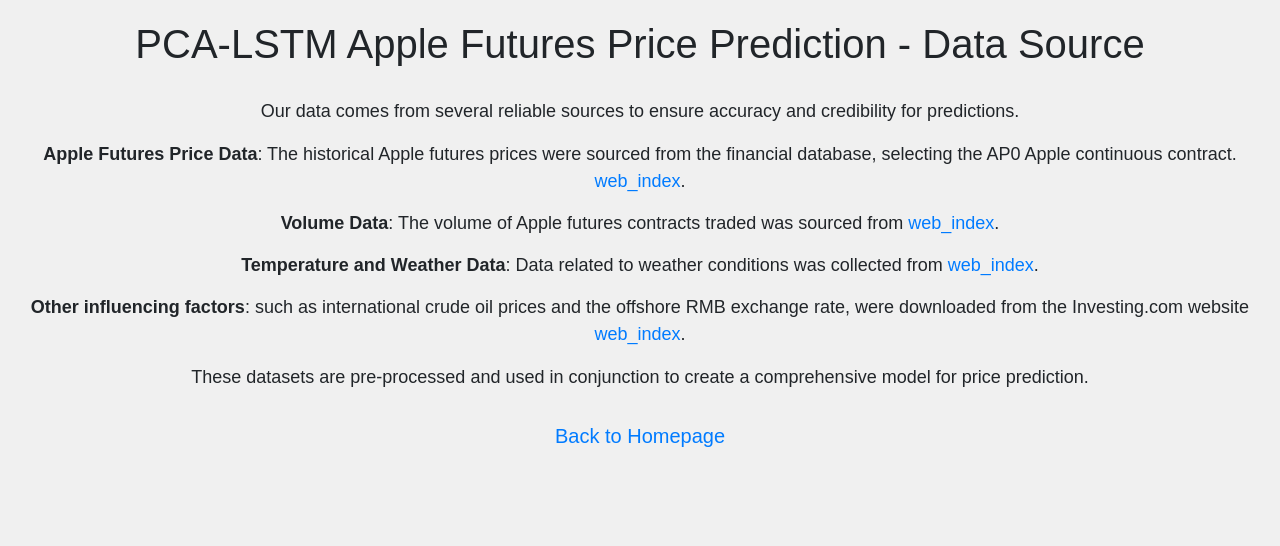
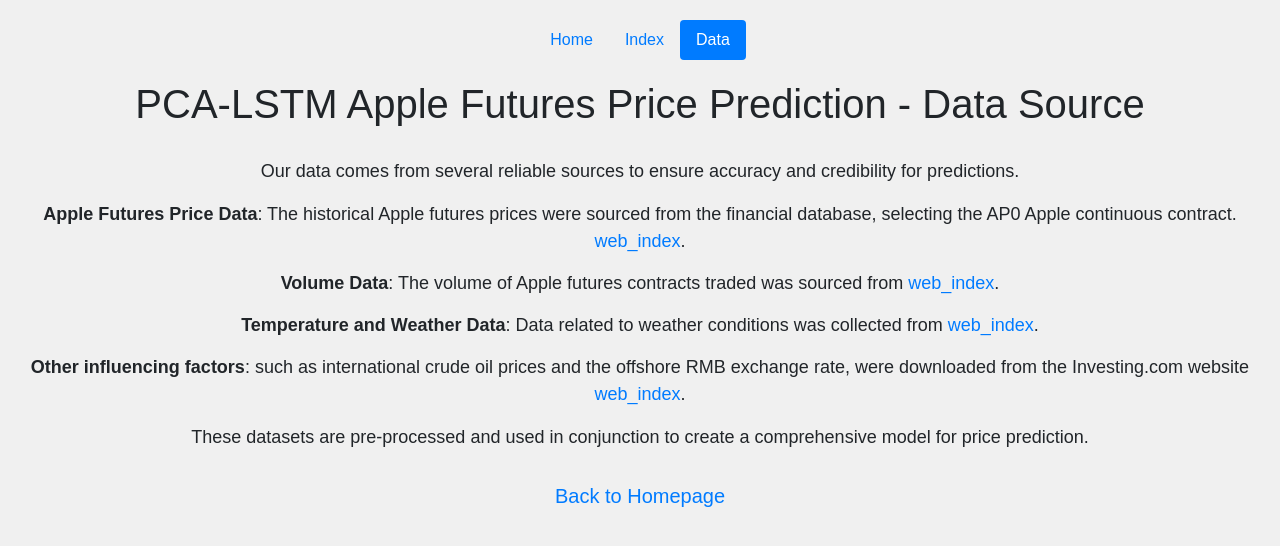
Before and after one commit to yuangxin/yuangxin.github.io, a plain HTML site: page data.html in a window 1280 px wide. Drawn offline with nearby package versions, Linux system fonts and the light colour scheme.

Commit message:
Update data.html

```diff
--- a/data.html
+++ b/data.html
@@ -28,9 +28,27 @@
             font-size: 20px;
             margin-top: 30px;
         }
+        .nav-pills {
+            margin-bottom: 20px;
+        }
     </style>
 </head>
 <body>
+
+    <!-- 添加导航栏 -->
+    <nav>
+        <ul class="nav nav-pills justify-content-center">
+            <li class="nav-item">
+                <a class="nav-link" href="home.html">Home</a>
+            </li>
+            <li class="nav-item">
+                <a class="nav-link" href="index.html">Index</a>
+            </li>
+            <li class="nav-item">
+                <a class="nav-link active" href="data.html">Data</a>
+            </li>
+        </ul>
+    </nav>
 
 <h1>PCA-LSTM Apple Futures Price Prediction - Data Source</h1>
 
@@ -50,9 +68,8 @@
 
 <!-- 返回主页的链接 -->
 <div class="back-link">
-    <p><a href="/">Back to Homepage</a></p>
+    <p><a href="home.html">Back to Homepage</a></p>
 </div>
-
 
 <!-- 引入 Bootstrap JS 和依赖的 Popper.js -->
 <script src="https://code.jquery.com/jquery-3.5.1.slim.min.js"></script>
```
